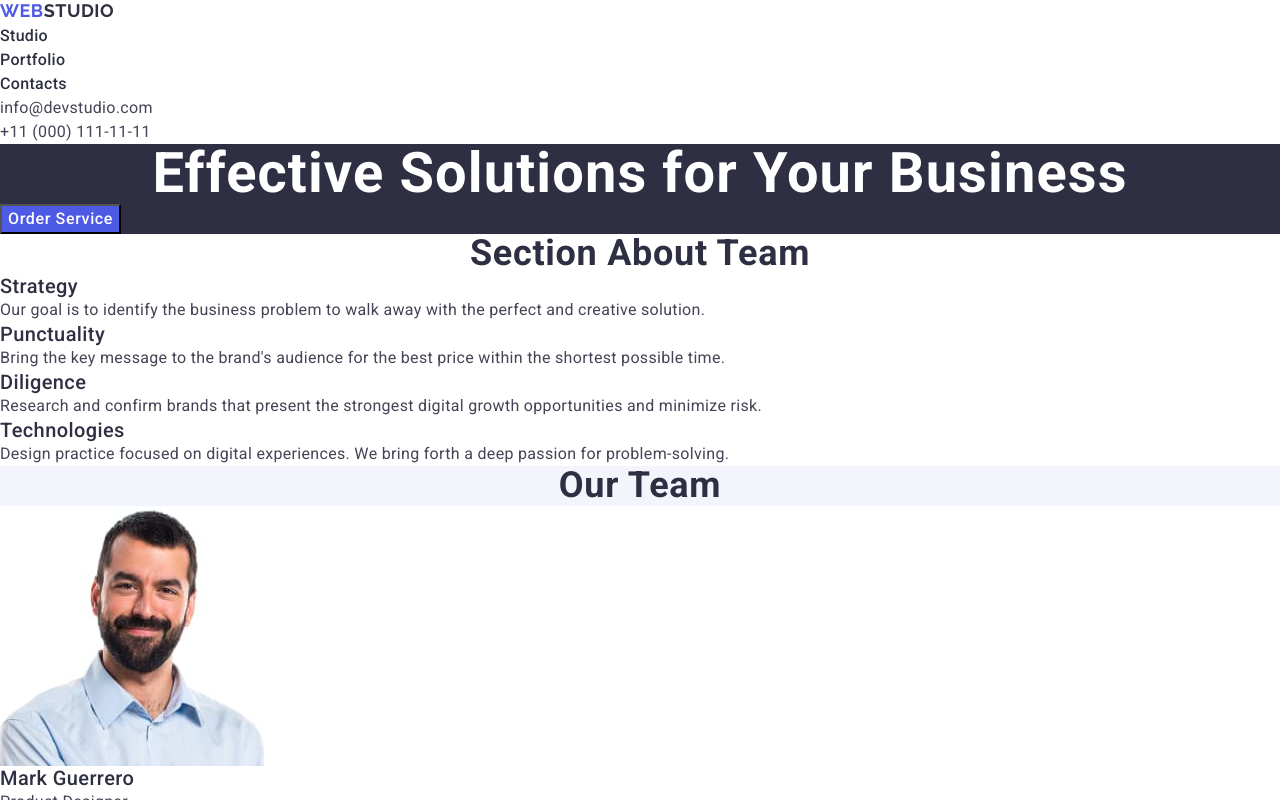
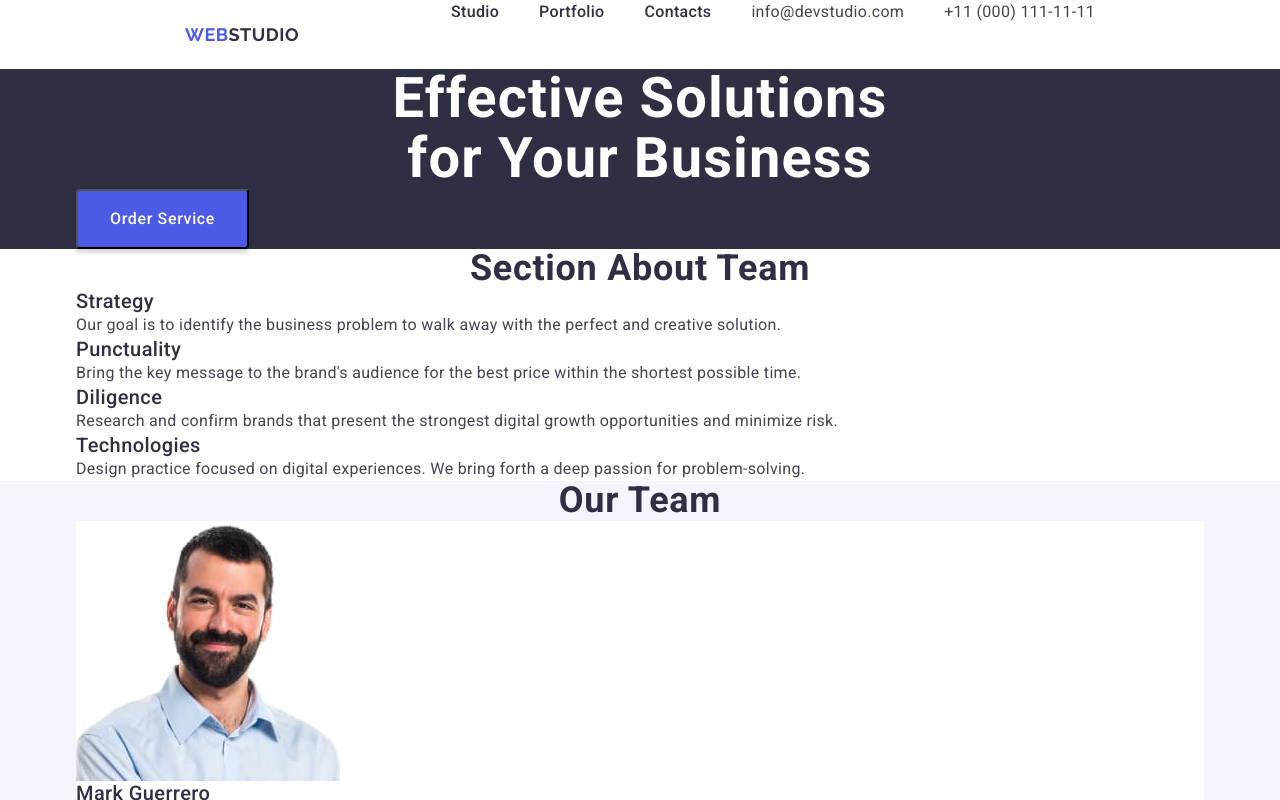
Before and after one commit to T0IIIA/goit-markup-hw-03, a plain HTML site: page index.html in a window 1280 px wide. Shown: the top 800 px of the page. Drawn offline with nearby package versions, Linux system fonts and the light colour scheme.

Commit message:
hw02 start

```diff
--- a/css/styles.css
+++ b/css/styles.css
@@ -1,3 +1,9 @@
+*,
+*::before,
+*::after {
+  box-sizing: border-box;
+}
+
 h1, h2, h3, h4, h5, h6, p {
   margin: 0;
 }
@@ -20,6 +26,8 @@ h1 {
   font-weight: 700;
   line-height: 1.07;
   letter-spacing: 0.02em;
+  max-width: 496px;
+  margin: 0 auto;
 }
 
 h2 {
@@ -39,7 +47,8 @@ a {
 
 ul {
   list-style-type: none;
-  margin: 0;
+  margin-top: 0;
+  margin-bottom: 0;
   padding-left: 0;
 }
 
@@ -48,11 +57,11 @@ img {
 }
 
 .container {
-  max-width: 1440px;
-  /* padding-left:
-  padding-right:
-  margin-left:
-  margin-right: */
+  width: 100%;
+  max-width: 1158px;
+  padding-left: 15px;
+  padding-right: 15px;
+  margin: 0 auto;
 }
 
 main {
@@ -81,16 +90,6 @@ color: #2e2f42;
   font-style: normal;
 }
 
-.button {
-  background-color: #4D5AE5;
-  color: #FFF;
-  font-family: inherit;
-  font-weight: 500;
-  line-height: 1.5em;
-  letter-spacing: 0.04em;
-  cursor: pointer;
-}
-
 .button:hover,
 .button:focus {
   background-color: #404BBF;
@@ -106,7 +105,8 @@ color: #2e2f42;
   line-height: 1.17;
   letter-spacing: 0.03em;
   text-transform: uppercase;
-    flex-shrink: 0;
+  flex-shrink: 0;
+  margin-right: 76px;
 }
 
 .logo-span {
@@ -116,6 +116,7 @@ color: #2e2f42;
   font-weight: 700;
   line-height: 1.17;
   letter-spacing: 0.03em;
+  margin-right: 76px;
 }
 
 .logo-span-two {
@@ -129,6 +130,25 @@ color: #2e2f42;
 
 .solutions {
   background-color: #2E2F42;
+}
+
+.solutions-container {
+    border: 2px dashed #F4F4FD;
+  margin: 0 auto;
+  max-width: 1440px;
+}
+
+.button {
+  background-color: #4D5AE5;
+  color: #FFF;
+  font-family: inherit;
+  font-weight: 500;
+  line-height: 1.5em;
+  letter-spacing: 0.04em;
+  cursor: pointer;
+  padding: 16px 32px;
+  border-radius: 4px;
+  box-shadow: 0px 4px 4px 0px rgba(0, 0, 0, 0.15);
 }
 
 .team-list {
@@ -163,3 +183,24 @@ color: #2e2f42;
   letter-spacing: 0.02em;
   color: #2e2f42;
 }
+
+/* ==============BORDER and FLEX================ */
+
+.header a {
+  padding-top: 24px;
+  padding-bottom: 24px;
+}
+
+.header{
+  display: flex;
+  margin: 0 auto;
+}
+
+.container-header {
+  display: flex;
+  gap: 40px;
+}
+
+.container-navigation {
+  display: flex;
+}
--- a/index.html
+++ b/index.html
@@ -18,12 +18,13 @@
   </head>
 
   <body>
-    <header>
-      <nav>
+    <header class="header">
+      <div class="container container-header">
+        <nav class="container-navigation">
           <a href="./index.html" class="logo"
             >Web<span class="logo-span">Studio</span></a
           >
-        <ul>
+          <ul class="container-header">
             <li><a href="./index.html" class="header-link">Studio</a></li>
             <li><a href="" class="header-link">Portfolio</a></li>
             <li><a href="" class="header-link">Contacts</a></li>
@@ -31,7 +32,7 @@
         </nav>
 
         <address class="address">
-        <ul>
+          <ul class="container-header">
             <li>
               <a href="mailto:info@devstudio.com" class="address-link"
                 >info@devstudio.com</a
@@ -44,22 +45,28 @@
             </li>
           </ul>
         </address>
+      </div>
     </header>
 
     <main>
       <section class="solutions">
-        <h1 class="solutions-heading">Effective Solutions for Your Business</h1>
+        <div class="container">
+          <h1 class="solutions-heading">
+            Effective Solutions for Your Business
+          </h1>
           <button type="button" class="button">Order Service</button>
+        </div>
       </section>
 
       <section>
+        <div class="container">
           <h2 class="hidden">section about team</h2>
           <ul>
             <li>
               <h3 class="team-list">Strategy</h3>
               <p class="subtitle">
-              Our goal is to identify the business problem to walk away with the
-              perfect and creative solution.
+                Our goal is to identify the business problem to walk away with
+                the perfect and creative solution.
               </p>
             </li>
             <li>
@@ -84,9 +91,11 @@
               </p>
             </li>
           </ul>
+        </div>
       </section>
 
       <section class="about-team">
+        <div class="container">
           <h2 class="our-team">Our Team</h2>
           <ul>
             <li class="our-team-list">
@@ -130,9 +139,11 @@
               <p class="specialty">UI Designer</p>
             </li>
           </ul>
+        </div>
       </section>
 
       <section>
+        <div class="container">
           <h2 class="portfolio">Our Portfolio</h2>
           <ul>
             <li>
@@ -196,17 +207,20 @@
               <p class="subtitle">Marketing</p>
             </li>
           </ul>
+        </div>
       </section>
     </main>
 
     <footer class="footer">
+      <div class="container">
         <a href="./index.html" class="logo"
           >Web<span class="logo-span-two">Studio</span></a
         >
         <p class="footer-txt">
-        Increase the flow of customers and sales for your business with digital
-        marketing & growth solutions.
+          Increase the flow of customers and sales for your business with
+          digital marketing & growth solutions.
         </p>
+      </div>
     </footer>
   </body>
 </html>
```
Lines whose indentation alone changed are shown as unchanged.
